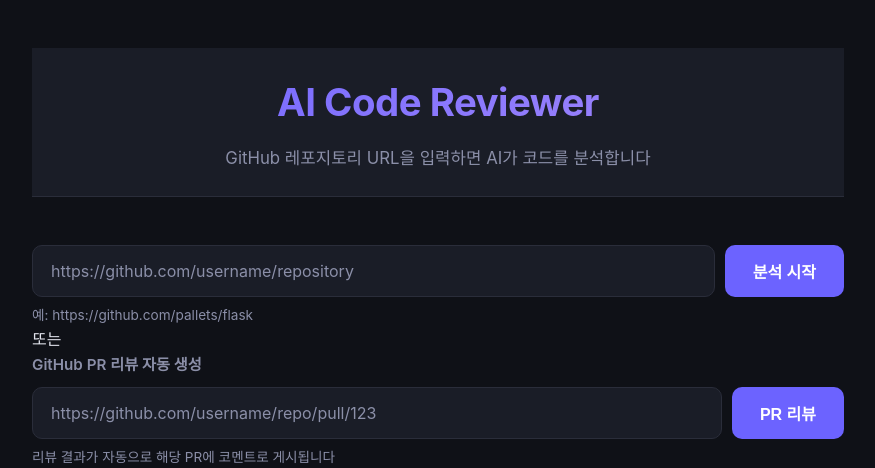
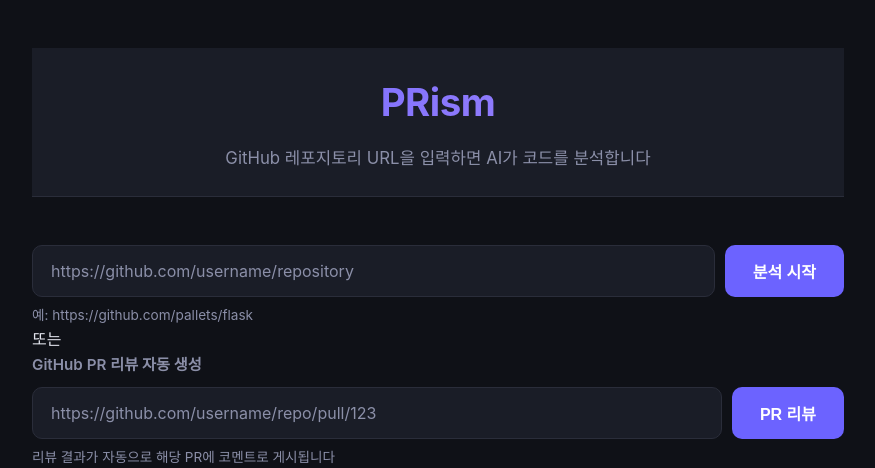
Before and after one commit to zmu96/openclaw_review, a FastAPI app: page / in a window 1280 px wide. Shown: the top 468 px of the page, without its empty margins (202-1077 px from the left). Run offline with FastAPI, Linux system fonts and the light colour scheme; parts of the project's set-up code (start-up, migrations or seed data) failed here and were passed over.

Commit message:
chore: 프로젝트 이름 openclaw → PRism으로 변경

```diff
--- a/bot/discord_bot.py
+++ b/bot/discord_bot.py
@@ -19,7 +19,7 @@ class CodeReviewBot:
         self.bot = commands.Bot(
             command_prefix="!",
             intents=intents,
-            description="AI 코드 리뷰 봇",
+            description="PRism 코드 리뷰 봇",
         )
         self._setup_events()
 
--- a/core/cloner.py
+++ b/core/cloner.py
@@ -17,7 +17,7 @@ def _remove_readonly(func, path, _):
 
 class RepoCloner:
     def __init__(self, base_dir: str | None = None):
-        self.base_dir = base_dir or os.getenv("CLONE_BASE_DIR", "/tmp/ai-code-reviewer")
+        self.base_dir = base_dir or os.getenv("CLONE_BASE_DIR", "/tmp/prism")
         Path(self.base_dir).mkdir(parents=True, exist_ok=True)
 
     def clone(self, repo_url: str) -> Path:
--- a/core/git_ops.py
+++ b/core/git_ops.py
@@ -75,7 +75,7 @@ class GitHubOps:
 
         # 스테이징 + 커밋
         git_repo.git.add("-A")
-        git_repo.git.commit("-m", "fix: openclaw 자동 코드 리뷰 수정")
+        git_repo.git.commit("-m", "fix: PRism 자동 코드 리뷰 수정")
 
         # GITHUB_TOKEN으로 push
         remote_url = f"https://{self._token}@github.com/{owner}/{repo}.git"
--- a/index.html
+++ b/index.html
@@ -3,13 +3,13 @@
 <head>
   <meta charset="UTF-8">
   <meta name="viewport" content="width=device-width, initial-scale=1.0">
-  <title>AI Code Reviewer</title>
+  <title>PRism</title>
   <link rel="stylesheet" href="/static/css/style.css">
 </head>
 <body>
   <div class="container">
     <header class="hero">
-      <h1>AI Code Reviewer</h1>
+      <h1>PRism</h1>
       <p class="subtitle">GitHub 레포지토리 URL을 입력하면 AI가 코드를 분석합니다</p>
     </header>
 
--- a/main.py
+++ b/main.py
@@ -50,7 +50,7 @@ async def run_both():
 
 
 if __name__ == "__main__":
-    parser = argparse.ArgumentParser(description="AI Code Reviewer")
+    parser = argparse.ArgumentParser(description="PRism")
     parser.add_argument(
         "--mode",
         choices=["web", "discord", "both"],
--- a/render.yaml
+++ b/render.yaml
@@ -1,6 +1,6 @@
 services:
   - type: web
-    name: openclaw
+    name: prism
     runtime: python
     buildCommand: pip install -r requirements.txt
     startCommand: python main.py --mode both
@@ -10,7 +10,7 @@ services:
       - key: APP_ENV
         value: production
       - key: CLONE_BASE_DIR
-        value: /tmp/ai-code-reviewer
+        value: /tmp/prism
       - key: REPORT_OUTPUT_DIR
         value: /tmp/reports
       # 아래 키들은 Render Dashboard > Environment 탭에서 직접 입력
--- a/requirements.txt
+++ b/requirements.txt
@@ -1,5 +1,5 @@
 # ───────────────────────────────────────────
-# AI Code Reviewer — requirements.txt
+# PRism — requirements.txt
 # Python 3.11+
 # ───────────────────────────────────────────
 
--- a/web/app.py
+++ b/web/app.py
@@ -14,7 +14,7 @@ BASE_DIR = Path(__file__).parent
 
 def create_app() -> FastAPI:
     app = FastAPI(
-        title="AI Code Reviewer",
+        title="PRism",
         description="GitHub 레포지토리 AI 코드 리뷰 서비스",
         version="0.1.0",
     )
--- a/web/templates/index.html
+++ b/web/templates/index.html
@@ -3,13 +3,13 @@
 <head>
   <meta charset="UTF-8">
   <meta name="viewport" content="width=device-width, initial-scale=1.0">
-  <title>AI Code Reviewer</title>
+  <title>PRism</title>
   <link rel="stylesheet" href="/static/css/style.css">
 </head>
 <body>
   <div class="container">
     <header class="hero">
-      <h1>AI Code Reviewer</h1>
+      <h1>PRism</h1>
       <p class="subtitle">GitHub 레포지토리 URL을 입력하면 AI가 코드를 분석합니다</p>
     </header>
 
```
Also changed, not shown: bot/commands.py (+4 -4 lines), README.md, 2 other files.
